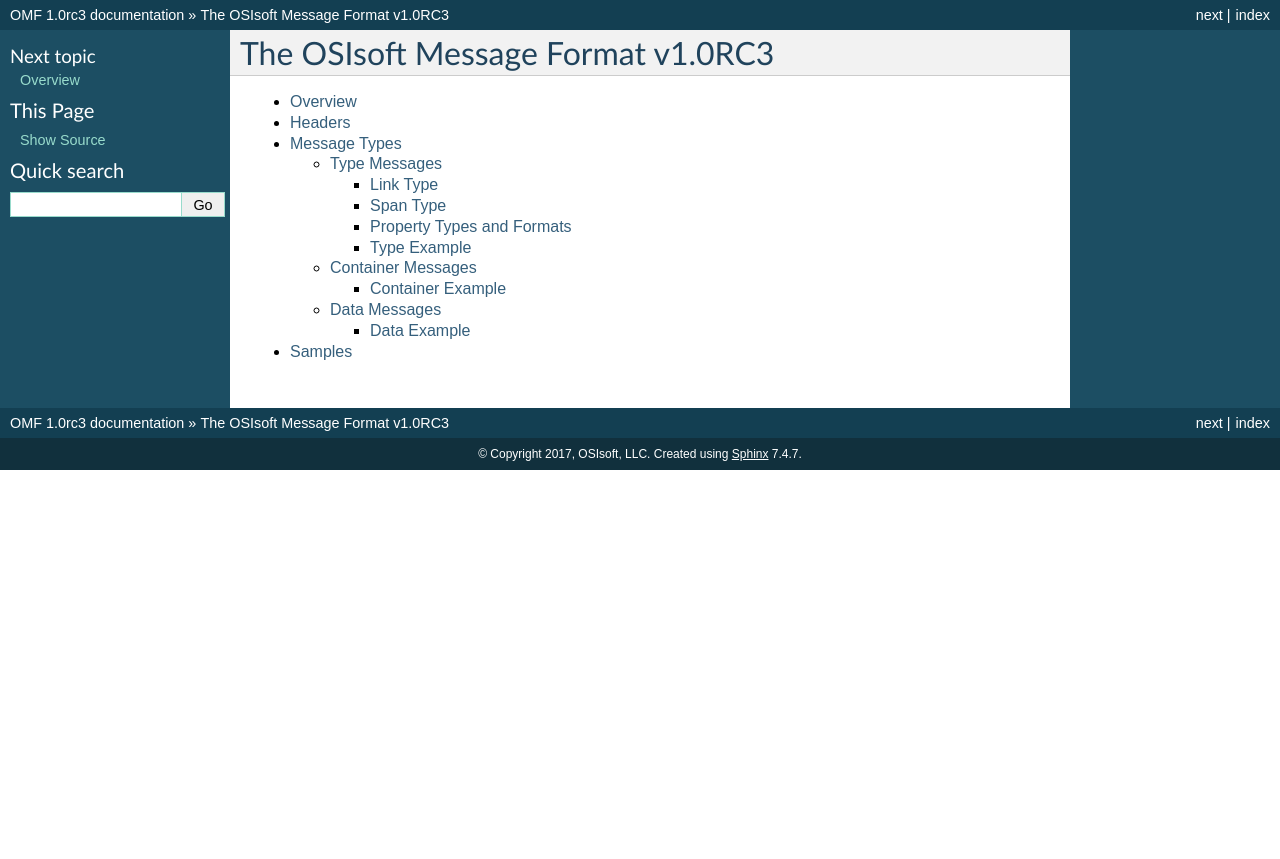
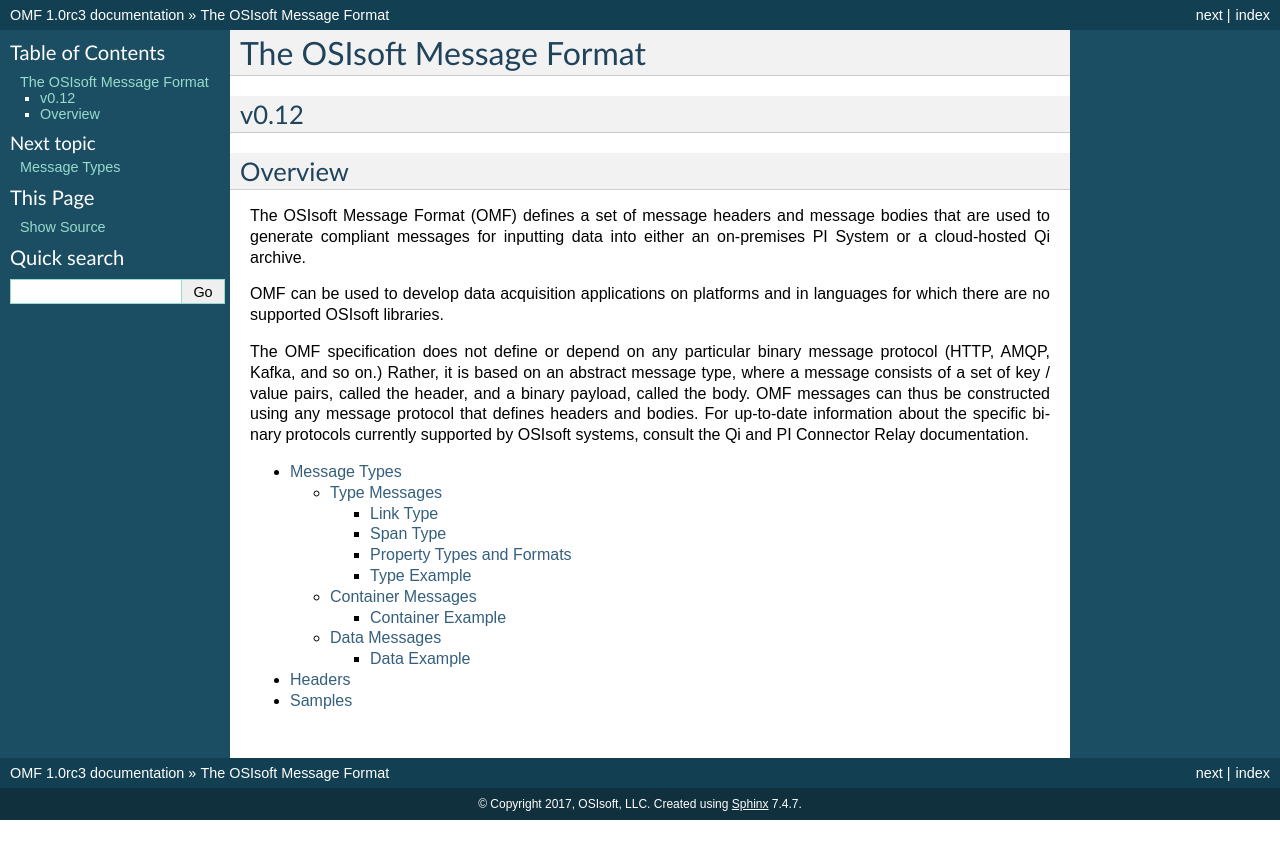
Before and after one commit to AVEVA/OMF-Docs, a Sphinx documentation site: the page built from docs/index.rst, in a window 1280 px wide. Shown: the top 859 px of the page. Built offline with Sphinx 7.4.7, drawn with Linux system fonts in a browser that asks for light colours.

Commit message:
Update index.rst

```diff
--- a/docs/index.rst
+++ b/docs/index.rst
@@ -1,14 +1,30 @@
-.. OMF documentation master file, created by
-   sphinx-quickstart on Wed Apr  6 11:40:31 2016.
-   You can adapt this file completely to your liking, but it should at least
-   contain the root `toctree` directive.
+The OSIsoft Message Format
+==========================
 
-The OSIsoft Message Format v1.0RC3
-==================================
+v0.12
+-----
+
+
+Overview
+--------
+
+The OSIsoft Message Format (OMF) defines a set of message headers and message bodies that
+are used to generate compliant messages for inputting data into either an on-premises PI
+System or a cloud-hosted Qi archive.
+
+OMF can be used to develop data acquisition applications on platforms and in languages
+for which there are no supported OSIsoft libraries.
+
+The OMF specification does not define or depend on any particular binary message protocol
+(HTTP, AMQP, Kafka, and so on.) Rather, it is based on an abstract message type, where a
+message consists of a set of key / value pairs, called the header, and a binary
+payload, called the body. OMF messages can thus be constructed using any message
+protocol that defines headers and bodies. For up-to-date information about the specific
+binary protocols currently supported by OSIsoft systems, consult the Qi and PI
+Connector Relay documentation.
 
 .. toctree::
 
-   Overview
+   Message_Types
    Headers
-   Message_Types
    Samples
```
